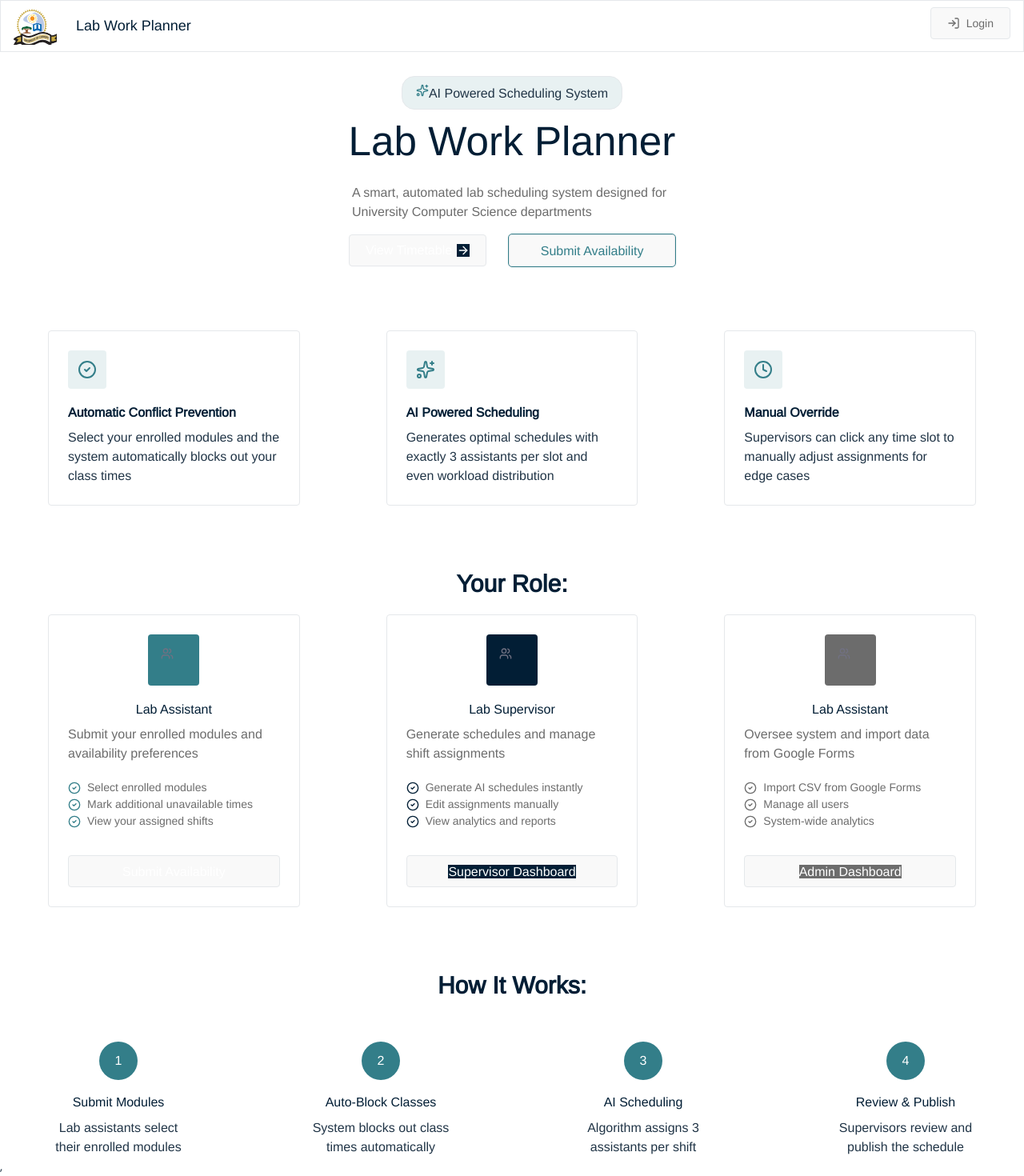
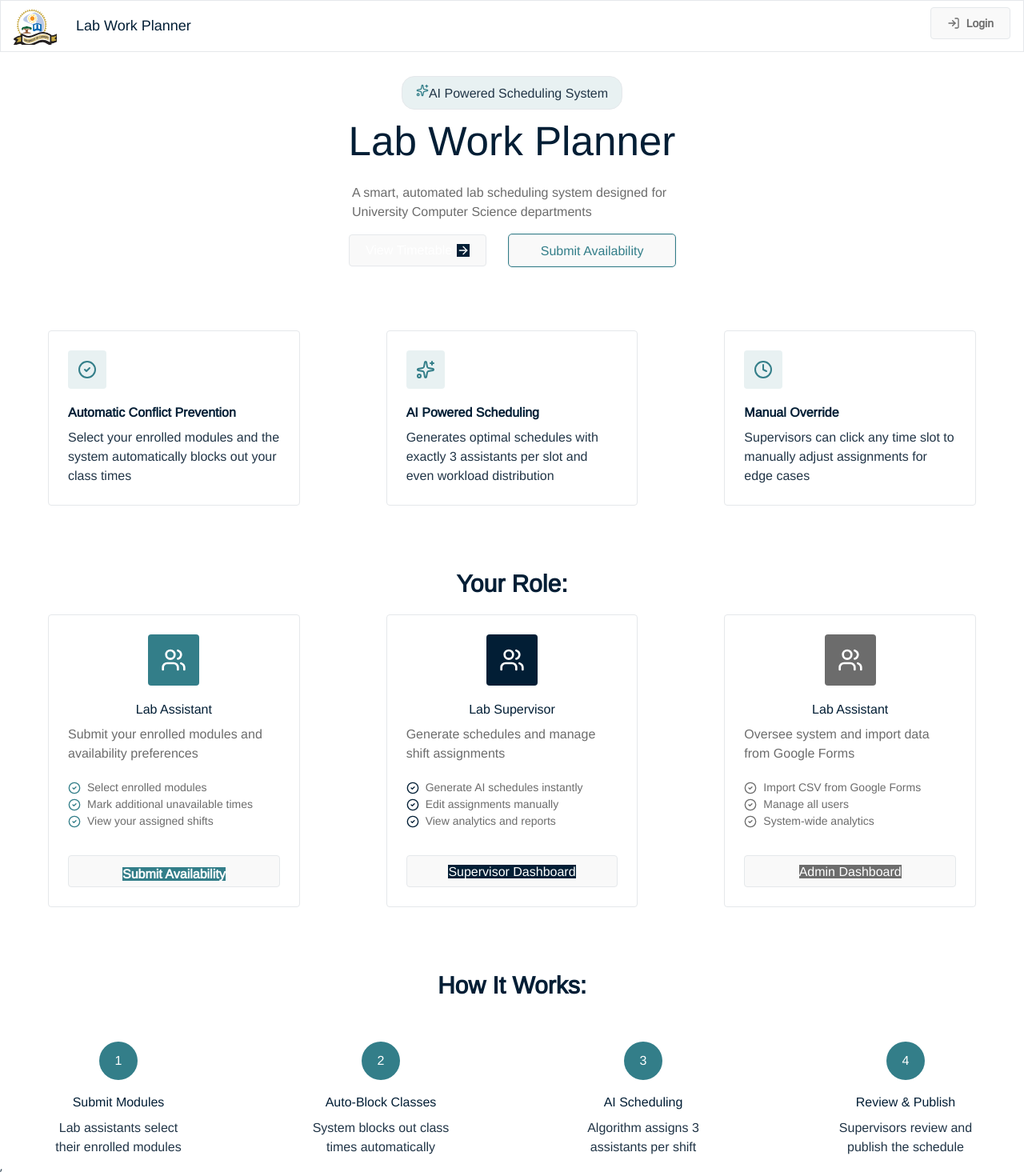
Before and after one commit to mothibimalebana/lab-work-planner, a React (Vite) app: page / in a window 1280 px wide. Shown: the whole page at 80% size. Built offline with nearby package versions, Linux system fonts and the light colour scheme.

Commit message:
chore: linked all buttons on landing page to relevant pages

```diff
--- a/src/pages/LandingPage.tsx
+++ b/src/pages/LandingPage.tsx
@@ -15,16 +15,21 @@ import { Link } from "react-router"
 const LandingPage = () => {
     return (
         <div className="landing-page font-[Arimo]">
+            {/**Navbar */}
                 <div className="nav flex border bg-[#FFF] p-[0.5rem_1rem] border-solid border-[#E5E8EB] justify-between">
                     <div className="left flex gap-6">
                         {universityIcon.element}
                         <p className="flex items-center text-[1.125rem] text-[#021E35]">Lab Work Planner</p>
                     </div>
-                    <button className="right flex gap-2 items-center">
-                        {logOut.element}
-                        <p className="text-[#6C6C6C] text-[0.875rem]">Login</p>
+                    <button className="right flex gap-2 items-center w-fit!">
+                        <Link to="/login" className="flex items-center gap-2">
+                            {logOut.element}
+                            <p className="text-[#6C6C6C] text-[0.875rem]">Login</p>
+                        </Link>
                     </button>
                 </div>
+
+            {/**Header*/}
             <div className="header flex flex-col items-center mt-7.5">
                 <div className="breadCrumbs flex flex-col">
                     <div className="top mb-3 self-center flex w-fit h-10.5 rounded-2xl border border-solid border-[#E5E8EB] bg-[rgba(142,184,190,0.20)] p-[0.5625rem_1.0625rem]">
@@ -46,7 +51,10 @@ const LandingPage = () => {
                     </div>
                 </div>
             </div>
+
+            {/**Main content */}
             <div className="main flex flex-col items-center">
+                {/*** Info Card Components */}
                 <div className="card-container w-full">
                     <div className="card-list flex justify-between mx-15 mt-20 mb-20">
                         <div className="card border bg-white border-solid border-[#E5E8EB] rounded-sm p-6 flex flex-col w-[19.666rem]">
@@ -84,6 +92,8 @@ const LandingPage = () => {
                         </div>
                     </div>
                 </div>
+
+                {/**Role */}
                 <div className="role w-full flex flex-col">
                     <div className="header text-[#021E35] text-3xl self-center font-bold"><h2>Your Role:</h2></div>
                     <div className="card-container flex justify-between mx-15 mt-5">
@@ -105,7 +115,9 @@ const LandingPage = () => {
                                 </ul>
                             </div>
                             <div className="button mt-8">
-                                <button className="role-btn leading-5 text-white bg-[#337E89] w-full">Submit Availability</button>
+                                <button className="role-btn leading-5 text-white bg-[#337E89] w-full">
+                                    <Link to="app/form" className="leading-5 text-white bg-[#337E89]">Submit Availability</Link>
+                                </button>
                             </div>
                         </div>
                         <div className="card border bg-white border-solid border-[#E5E8EB] rounded-sm p-6 flex flex-col w-[19.666rem]">
@@ -156,6 +168,8 @@ const LandingPage = () => {
                         </div>
                     </div>
                 </div>
+
+                {/**How it works */}
                 <div className="features w-full mt-20 flex flex-col">
                 <div className="header mx-5 mb-8 text-[#021E35] text-3xl self-center font-bold"><h2>How It Works:</h2></div>
                     <div className="circles-container flex justify-between mx-15 mt-5">
```
